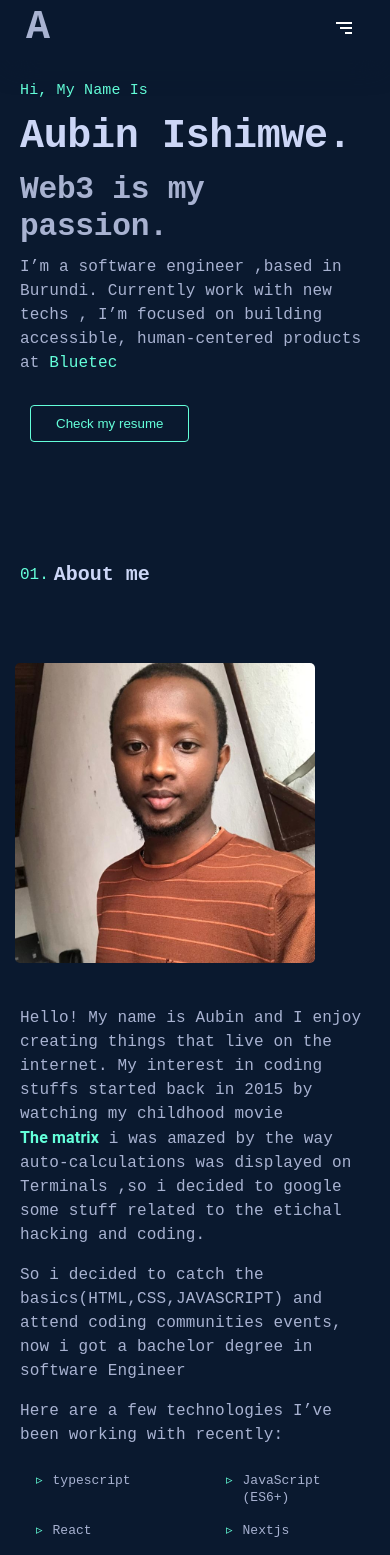
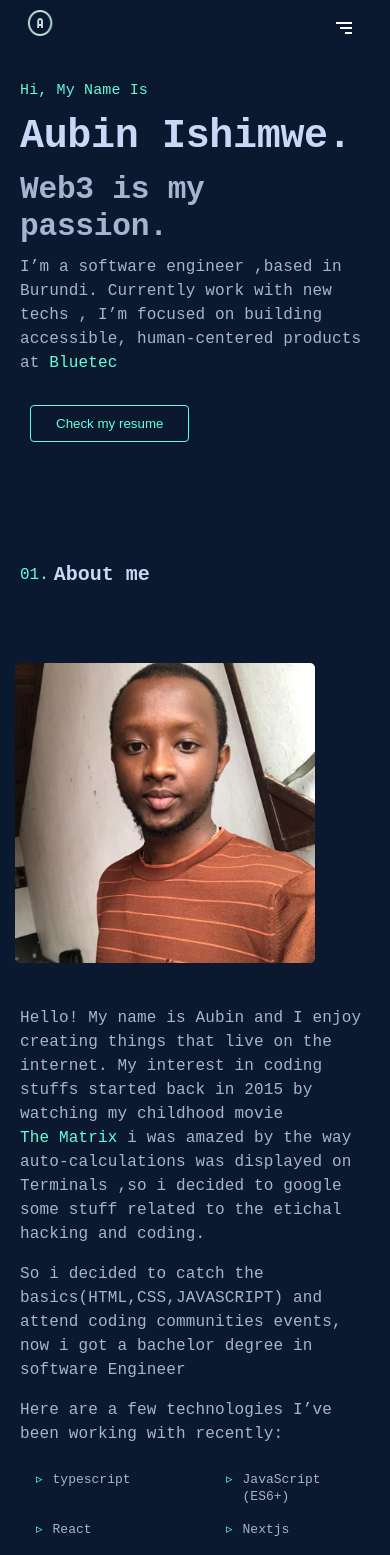
Before and after one commit to sopranoelfuego/aubinishimwe.com, a Next.js app: page / in a window 390 px wide. Shown: the top 1555 px of the page. Built offline with nearby package versions, Linux system fonts and the light colour scheme.

Commit message:
add icon

```diff
--- a/package.json
+++ b/package.json
@@ -15,6 +15,7 @@
   "@emotion/styled": "^11.10.4",
   "@mui/material": "^5.10.10",
   "next": "^12.3.1",
+  "next-seo": "^5.13.0",
   "nodemailer": "^6.8.0",
   "react": "^18.2.0",
   "react-dom": "^18.2.0",
--- a/src/components/AboutMe.tsx
+++ b/src/components/AboutMe.tsx
@@ -5,6 +5,7 @@ import {
  Stack,
  styled,
  Typography,
+ Link,
  useMediaQuery,
  useTheme,
 } from '@mui/material'
@@ -13,7 +14,7 @@ import React from 'react'
 
 function AboutMe() {
  const theme = useTheme()
- const matches=useMediaQuery(theme.breakpoints.down('sm'))
+ const matches = useMediaQuery(theme.breakpoints.down('sm'))
 
  const techList = [
   { key: '1', name: 'typescript' },
@@ -28,63 +29,89 @@ function AboutMe() {
  const ImageContainer = styled('div')(({ theme }) => ({
   position: 'relative',
   display: 'block',
-   margin:"0 auto",
+  margin: '0 auto',
   '&::before': {
    content: '""',
-    display: matches?"none":'inline-block',
+   display: matches ? 'none' : 'inline-block',
    width: '100%',
    height: '100%',
-    maxWidth:"300px",
-    zIndex:18,
-    transform: "translate(5px,5px)",
+   maxWidth: '300px',
+   zIndex: 18,
+   transform: 'translate(5px,5px)',
    border: `2px solid ${theme?.palette?.primary?.contrastText}`,
-    opacity:"0.8",
+   opacity: '0.8',
    transition: 'transform 300ms ease-in',
    borderRadius: '5px',
    position: 'absolute',
   },
-   '& > img':{
-      transform:"translate(-5px,-5px)",
-     filter:matches?"none":"inherit"
+  '& > img': {
+   transform: 'translate(-5px,-5px)',
+   filter: matches ? 'none' : 'inherit',
   },
   '&:hover  img': {
-      transform: "none",
+   transform: 'none',
    filter: 'none',
   },
   '&:hover:before': {
-    transform: "none",
+   transform: 'none',
    cursor: 'pointer',
   },
  }))
 
  return (
-
-    <Box sx={{ minHeight: '100vh',width:"100%",margin:"0 auto",
-    maxWidth:"1000px",padding: { xs:"60px 0",sm:"none"} }} id="aboutMe">
+  <Box
+   sx={{
+    minHeight: '100vh',
+    width: '100%',
+    margin: '0 auto',
+    maxWidth: '1000px',
+    padding: { xs: '60px 0', sm: 'none' },
+   }}
+   id="aboutMe"
+  >
    <ComponentTitle number="01." nameTitle="About me" />
-    <Box sx={{width:"100%",display:"flex",alignItems:"flex-start",flexDirection:{xs:"column-reverse",sm:"row"},justifyContent:"space-evenly"}} >
-     <Stack direction="column"
+   <Box
+    sx={{
+     width: '100%',
+     display: 'flex',
+     alignItems: 'flex-start',
+     flexDirection: { xs: 'column-reverse', sm: 'row' },
+     justifyContent: 'space-evenly',
+    }}
+   >
+    <Stack
+     direction="column"
      spacing={2}
-      sx={{textJustify:"justify",flex:1 }}
+     sx={{ textJustify: 'justify', flex: 1 }}
     >
-      <Typography  fontFamily="monospace">
+     <Typography fontFamily="monospace">
       Hello! My name is Aubin and I enjoy creating things that live on the
-       internet. My interest in coding stuffs started back in 2015 by watching my childhood movie <Typography display="inline-flex" fontWeight="700" color={`${theme?.palette?.primary?.contrastText}`}>The matrix</Typography>  i was amazed by the way auto-calculations was displayed on Terminals ,so i decided  to google some stuff related to the etichal hacking and coding.
+      internet. My interest in coding stuffs started back in 2015 by watching my
+      childhood movie {' '}
+      <Link
+       href="https://fr.wikipedia.org/wiki/Matrix_(film)"
+       sx={{display: 'inline-flex',
+       color: `${theme?.palette?.primary?.contrastText}`,}}
+      >
+        The Matrix
+      </Link>{' '}
+      i was amazed by the way auto-calculations was displayed on Terminals ,so i
+      decided to google some stuff related to the etichal hacking and coding.
      </Typography>
-      <Typography fontFamily="monospace" width="100%" >
-       So i decided to catch the basics(HTML,CSS,JAVASCRIPT) and attend coding communities events, now i got a bachelor degree in software Engineer
+     <Typography fontFamily="monospace" width="100%">
+      So i decided to catch the basics(HTML,CSS,JAVASCRIPT) and attend coding
+      communities events, now i got a bachelor degree in software Engineer
      </Typography>
 
-      <Box >
+     <Box>
       <Typography fontFamily="monospace">
        Here are a few technologies I’ve been working with recently:
       </Typography>
 
       <List
-
        style={{
         display: 'grid',
-         fontFamily:"monospace",
+        fontFamily: 'monospace',
         gridTemplateColumns: '1fr 1fr',
         fontSize: '13px',
         marginTop: '10px',
@@ -97,6 +124,7 @@ function AboutMe() {
          sx={{
           display: 'flex',
           alignItems: 'flex-start',
+          fontFamily:"monospace",
           '&::before': {
            content: '"▹"',
            display: 'inline-flex',
@@ -111,16 +139,31 @@ function AboutMe() {
       </List>
      </Box>
     </Stack>
-     <Box sx={{position:"relative",width:"100%",flex:1,padding:{xs:"0 0 30px 0",sm:"0 0 0 80px"}}}>
-      <ImageContainer >
-       <img src="/aubin.jpeg" style={{width:"100%",height:"100%",borderRadius:"5px",zIndex:20,maxWidth:"300px"}} alt="aubin" />
+    <Box
+     sx={{
+      position: 'relative',
+      width: '100%',
+      flex: 1,
+      padding: { xs: '0 0 30px 0', sm: '0 0 0 80px' },
+     }}
+    >
+     <ImageContainer>
+      <img
+       src="/aubin.jpeg"
+       style={{
+        width: '100%',
+        height: '100%',
+        borderRadius: '5px',
+        zIndex: 20,
+        maxWidth: '300px',
+       }}
+       alt="aubin"
+      />
      </ImageContainer>
     </Box>
    </Box>
-
   </Box>
  )
 }
 
-
 export default AboutMe
--- a/src/components/Header.tsx
+++ b/src/components/Header.tsx
@@ -5,7 +5,6 @@ import {
  List,
  ListItem,
  Stack,
- styled,
  Toolbar,
  Typography,
  useTheme,
@@ -16,6 +15,7 @@ import { Box } from '@mui/system'
 import { ColorModeContext } from '@pages/_app'
 import { GLobalButton } from '@utils/Button'
 import Link from './CustomLink'
+import Image from 'next/image'
 export function Header() {
  const [visibility, setVisibility] = useState<'none' | 'visible'>('none')
  useEffect(() => {
@@ -60,8 +60,8 @@ export function Header() {
       position: 'relative',
      }}
     >
-     <Link href="/" passHref>
-      <h1>A</h1>
+     <Link href="/" passHref style={{color: `${theme?.palette?.primary?.contrastText}`}}>
+         <Image src="/logo.png" width="30px" height="32" alt="logo"/>
      </Link>
 
      <List
@@ -76,7 +76,6 @@ export function Header() {
        flexDirection: { xs: 'column', md: 'row' },
        padding: { xs: '4px 15px', md: '0' },
        justifyContent: 'center',
-
        alignItems: 'center',
        fontSize: { xs: '20px', md: '13px' },
        backgroundColor: { xs: `${theme.palette.primary.light}`, md: 'inherit' },
@@ -115,7 +114,6 @@ export function Header() {
           },
          }}
         >
-         <Link href={`${value?.href}`} passHref>
           <Stack direction="row" alignItems="center">
            <Typography
             variant="caption"
@@ -123,9 +121,12 @@ export function Header() {
            >
             {value?.number}.
            </Typography>
-           <Typography variant="caption">{value?.name}</Typography>
+         <Link href={`${value?.href}`} passHref>
+           <Typography variant="caption" display="inline-flex">
+            {value?.name}
+            </Typography>
+         </Link>
           </Stack>
-         </Link>
         </Box>
        </ListItem>
       ))}
--- a/src/components/Projects.tsx
+++ b/src/components/Projects.tsx
@@ -10,7 +10,7 @@ function Projects() {
 
     ]
   return (
-    <Box id="#projects" sx={{ minHeight: '100vh', width:"100%", margin:"0 auto",padding: { xs:"60px 0",sm:"none"},
+    <Box id="projects" sx={{ minHeight: '100vh', width:"100%", margin:"0 auto",padding: { xs:"60px 0",sm:"none"},
     maxWidth:"1000px", }}>
 
         <ComponentTitle number="02." nameTitle="Projects"/>
--- a/src/components/SingleProject.tsx
+++ b/src/components/SingleProject.tsx
@@ -39,10 +39,10 @@ function SingleProject({ project }) {
 
     />
     <CardContent>
-     <Typography gutterBottom variant="h5"  sx={{color:`${theme?.palette?.text?.primary}`,transition:"all  300ms ease-in"}}>
+     <Typography gutterBottom variant="h5" color={`${theme?.palette?.text?.primary}`} fontFamily="monospace" sx={{transition:"all  300ms ease-in"}}>
       {project?.name}
      </Typography>
-     <Typography variant="body2" color="text.secondary">
+     <Typography variant="body2" color="text.secondary" fontFamily="monospace">
       Lizards are a widespread group of squamate reptiles, with over 6,000
       species, ranging across all continents except Antarctica
      </Typography>
--- a/src/pages/index.tsx
+++ b/src/pages/index.tsx
@@ -1,5 +1,6 @@
 import { Header } from '@components'
 import { Box, useTheme } from '@mui/material'
+import { NextSeo } from 'next-seo';
 import Head from 'next/head'
 import { Layout } from '@layout'
 import { Hero } from '@components'
@@ -11,11 +12,22 @@ const Home = () => {
  const theme = useTheme()
  return (
   <>
-   <Head>
-    <title>aubin ishimwe</title>
-    <meta name="description" content="Generated by create next app" />
-    <link rel="icon" href="/aubin.jpeg" />
-   </Head>
+   <NextSeo
+      title="aubin ishimwe"
+
+      description="hello my name is aubin ishimwe am a web developper and this is my personal portefolio and blog included"
+    //   canonical="https://www.canonical.ie/"
+    additionalLinkTags={[
+        {
+          rel: 'icon',
+          href: 'logo.png',
+        }]}
+    twitter={{
+        handle: '@aubinishimwe2',
+        site: '@aubinishimwe2',
+        cardType: 'summary_large_image',
+      }}
+    />
    <Box
     sx={{
      bgcolor: `${theme?.palette?.background?.default}`,
--- a/src/utils/ComponentTitle.tsx
+++ b/src/utils/ComponentTitle.tsx
@@ -15,7 +15,7 @@ function ComponentTitle({number,nameTitle}) {
   const AfterLine=afterLine({width:"350px",height:"1px"})
   return (
     <Stack direction="row" alignItems="center" justifyContent="flex-start" sx={{position:"relative",marginBottom:"80px",fontSize:"clamp(20px,5vw,30px)"}}>
-        <Box sx={{color:`${theme?.palette?.primary?.contrastText}`,fontSize:"clamp(16px,3vw,20px)",fontFamily:"monospace",fontWeight:"400px",marginRight:'5px'}}>{number}</Box><Box sx={{fontWeight:"bold",marginRight:"10px",color:`${theme?.palette?.text?.primary}`}}>{nameTitle} </Box><AfterLine style={{position:"relative",display:matches?"inline-flex":"none", top:"5px",opacity:"0.3"}}/>
+        <Box sx={{color:`${theme?.palette?.primary?.contrastText}`,fontSize:"clamp(16px,3vw,20px)",fontWeight:"400px",marginRight:'5px'}}>{number}</Box><Box sx={{fontWeight:"bold",fontFamily:"monospace",marginRight:"10px",color:`${theme?.palette?.text?.primary}`}}>{nameTitle} </Box><AfterLine style={{position:"relative",display:matches?"inline-flex":"none", top:"5px",opacity:"0.3"}}/>
       </Stack>
   )
 }
```
Also changed, not shown: public/logo.png (added), 1 other file (tests, documents, lock files or other folders). Lines whose indentation alone changed are shown as unchanged.
